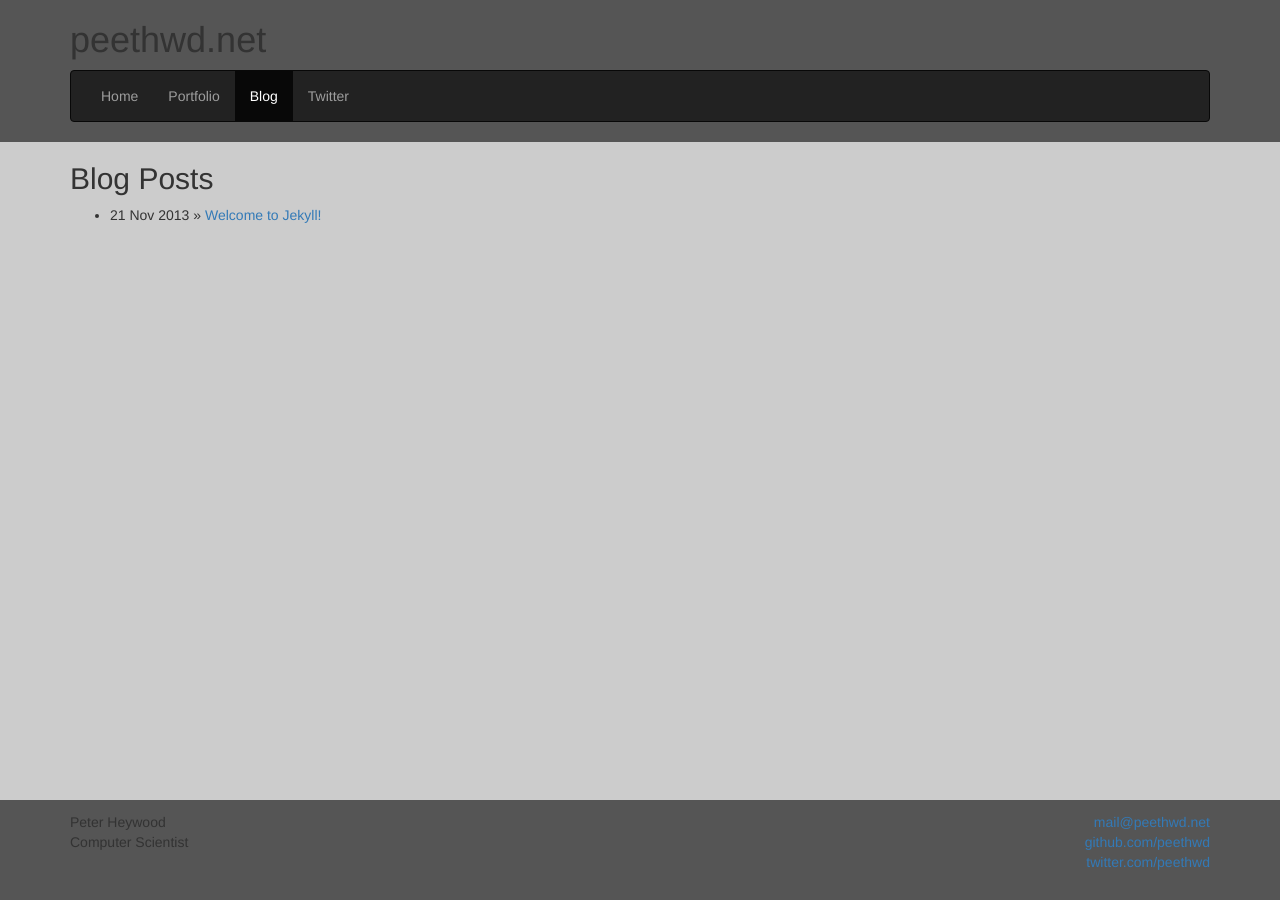
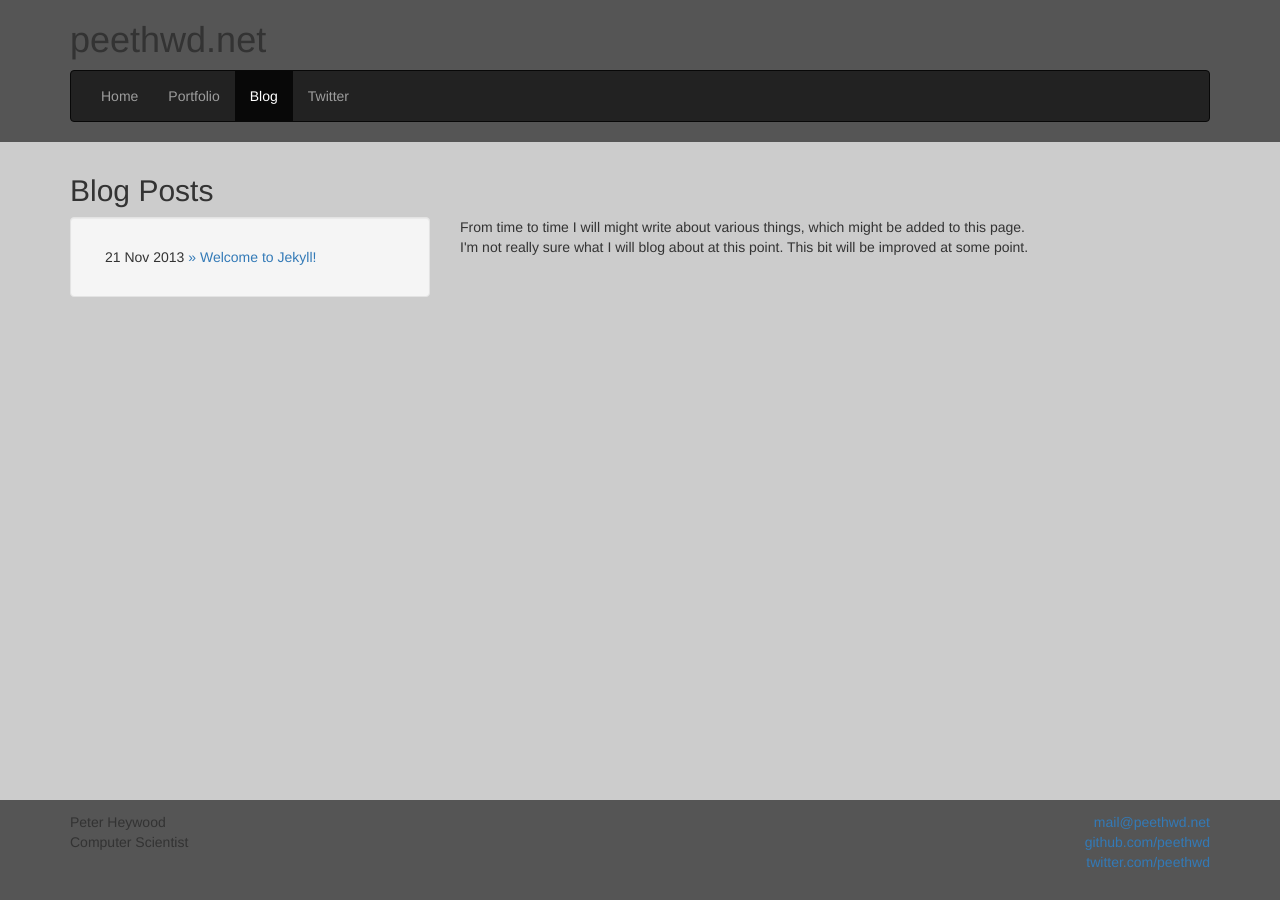
Before and after one commit to ptheywood/ptheywood.github.io, a Jekyll site: the page built from blog/index.html, in a window 1280 px wide. Built offline with Jekyll 4.4.1, drawn with Linux system fonts in a browser that asks for light colours; nearby versions of some CDN libraries; library files that are not in the unit come from our copies; Markdown is read by kramdown in place of the engine named in the settings.

Commit message:
Improve Blog parent page content.

```diff
--- a/blog/index.html
+++ b/blog/index.html
@@ -2,10 +2,22 @@
 layout: default
 title: Blog
 ---
-
 <h2>Blog Posts</h2>
-<ul class="posts">
-{% for post in site.posts %}
-    <li><span>{{ post.date | date_to_string }}</span> &raquo; <a href="{{ post.url }}">{{ post.title }}</a></li>
-{% endfor %}
-</ul>
+<div class="row">
+    <div class="col-xs-4">
+        <div class="well">
+            <ul class="nav nav-pills nav-stacked posts">
+            {% for post in site.posts %}
+                <li><a href="{{ post.url }}"><span class="black">{{ post.date | date_to_string }}</span> &raquo; {{ post.title }}</a></li>
+            {% endfor %}
+            </ul>
+        </div>
+    </div>
+    <div class="col-xs-8">
+        <p>
+            From time to time I will might write about various things, which might be added to this page.
+            <br />
+            I'm not really sure what I will blog about at this point. This bit will be improved at some point.
+            <br />
+    </div>
+</div>
--- a/css/main.css
+++ b/css/main.css
@@ -11,7 +11,7 @@ body {
 }
 
 .content {
-
+    padding: 12px 0;
 }
 
 /* Pushed down footer*/
@@ -33,3 +33,7 @@ body {
     padding-top: 12px;
     padding-bottom: 12px;
 }
+
+a span.black {
+    color: #333;
+}
```
